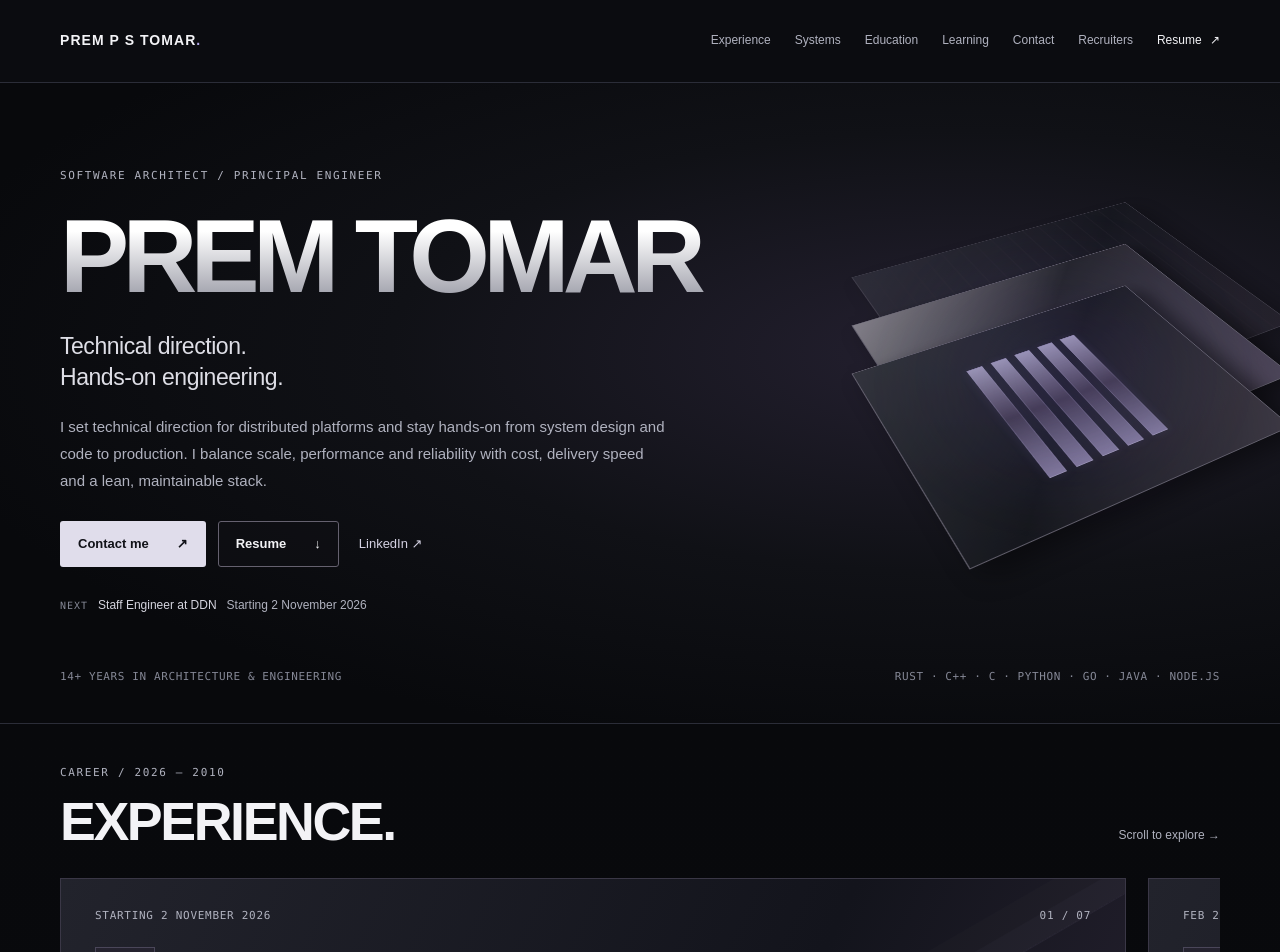
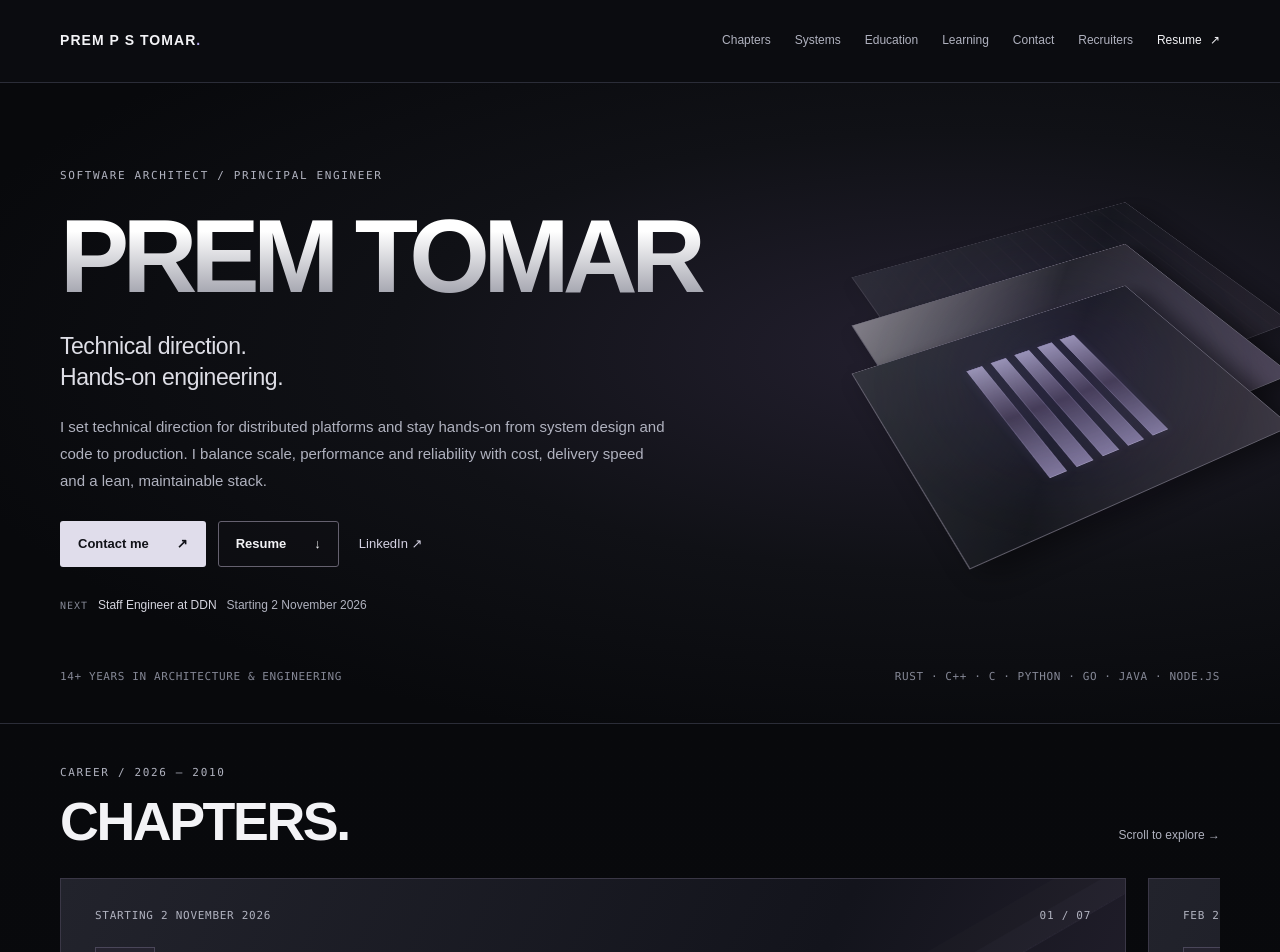
Before and after one commit to Prem-Tomar/portfolio, a React (Vite) app: page / in a window 1280 px wide. Shown: the top 952 px of the page. Built offline with nearby package versions, Linux system fonts and the light colour scheme.

Commit message:
Rename career section to Chapters

```diff
--- a/app/Experience.tsx
+++ b/app/Experience.tsx
@@ -177,7 +177,7 @@ export default function Experience({ companies }: { companies: CompanyExperience
     <section className="experience-section" id="experience" ref={sectionRef} aria-labelledby="experience-heading">
       <div className="experience-sticky" ref={stickyRef}>
         <div className="experience-heading content-width">
-          <div><p className="eyebrow">Career / 2026 — 2010</p><h2 id="experience-heading">Experience.</h2></div>
+          <div><p className="eyebrow">Career / 2026 — 2010</p><h2 id="experience-heading">Chapters.</h2></div>
           <p className="experience-hint"><span className="pinned-hint">Scroll to explore</span><span className="swipe-hint">Swipe or use the arrows</span><span aria-hidden="true"> →</span></p>
         </div>
         <div className="experience-window" ref={windowRef} aria-label="Company experience cards">
--- a/app/page.tsx
+++ b/app/page.tsx
@@ -172,12 +172,12 @@ export default function Home() {
 
   return (
     <main id="top">
-      <a className="skip-link" href="#experience">Skip to experience</a>
+      <a className="skip-link" href="#experience">Skip to career chapters</a>
       <header className="site-header">
         <nav className="nav content-width" aria-label="Primary navigation">
           <a href="#top" className="brand">Prem P S Tomar<span aria-hidden="true">.</span></a>
           <div className="nav-links">
-            <a href="#experience">Experience</a><a href="#work">Systems</a><a href="#education">Education</a><a href="#learning">Learning</a><a href="#contact">Contact</a><a href="#console">Recruiters</a>
+            <a href="#experience">Chapters</a><a href="#work">Systems</a><a href="#education">Education</a><a href="#learning">Learning</a><a href="#contact">Contact</a><a href="#console">Recruiters</a>
             <a className="nav-resume" href={resumeUrl} target="_blank" rel="noreferrer" aria-label="Download resume (PDF)">Resume <span aria-hidden="true">↗</span></a>
           </div>
         </nav>
```
